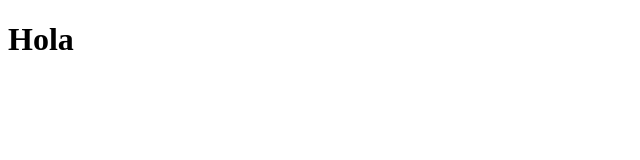
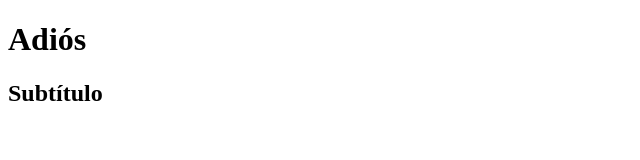
Before and after one commit to jmoreno999/Prueba2, a plain HTML site: page index.html in a window 1280 px wide. Shown: the whole page, without its empty margins (0-640 px from the left). Drawn offline with Linux system fonts and the light colour scheme.

Commit message:
cambio titulo y agrego h2

```diff
--- a/index.html
+++ b/index.html
@@ -7,6 +7,7 @@
 
 </head>
 <body>
-    <h1>Hola</h1>
+    <h1>Adiós</h1>
+    <h2>Subtítulo</h2>
 </body>
 </html>
```
